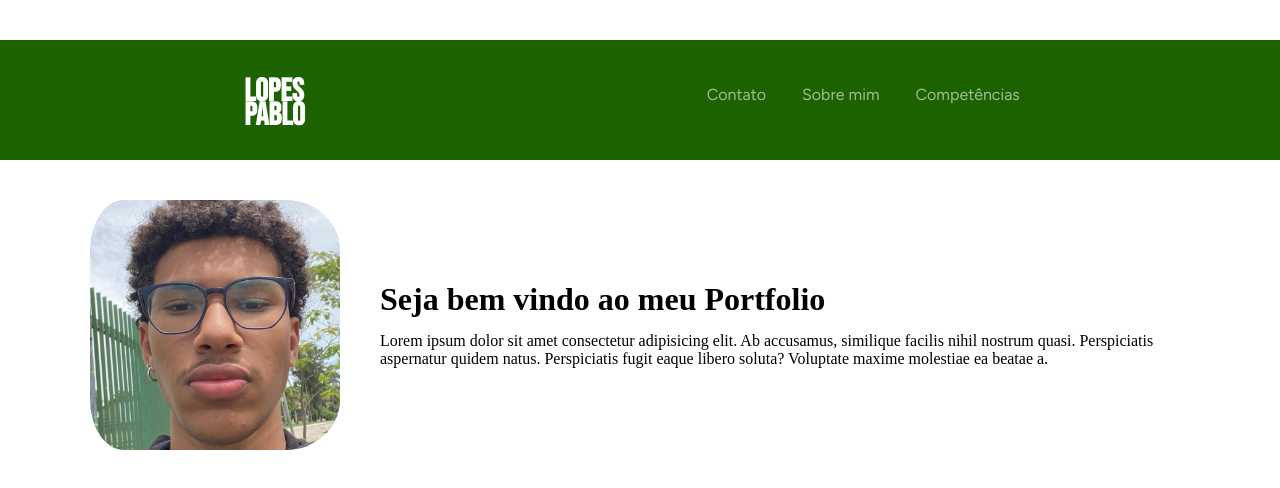
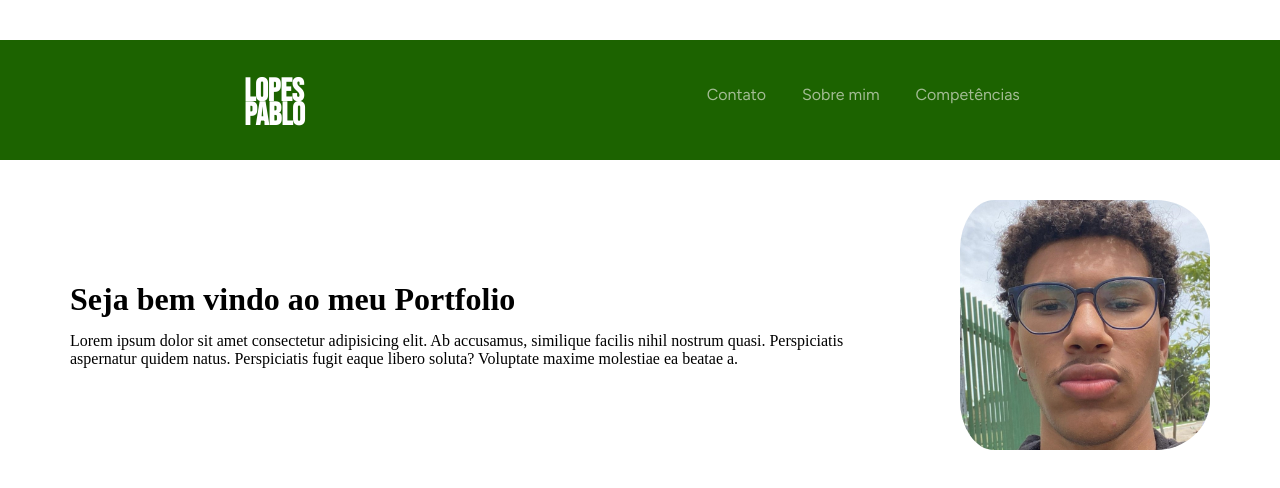
Before and after one commit to lopespablo/meu-portifolio, a plain HTML site: page index.html in a window 1280 px wide. Drawn offline with Linux system fonts and the light colour scheme.

Commit message:
poblema1

```diff
--- a/style.css
+++ b/style.css
@@ -85,7 +85,7 @@ main > .conteudo{
     display: flex;
     justify-content: space-between;
     align-items: center;
-    flex-direction: row-reverse;
+    flex-direction: ;
     padding: 40px;
     gap: 40px;
 }
```
